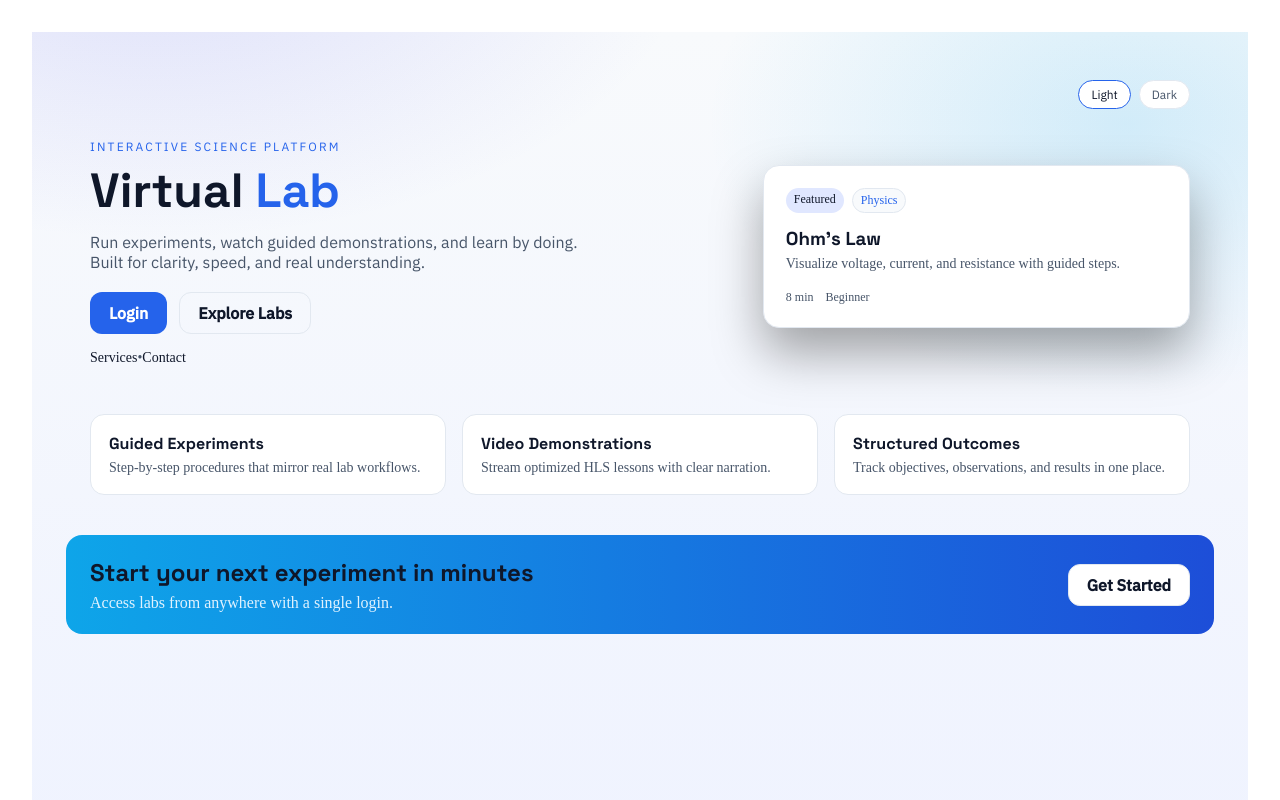
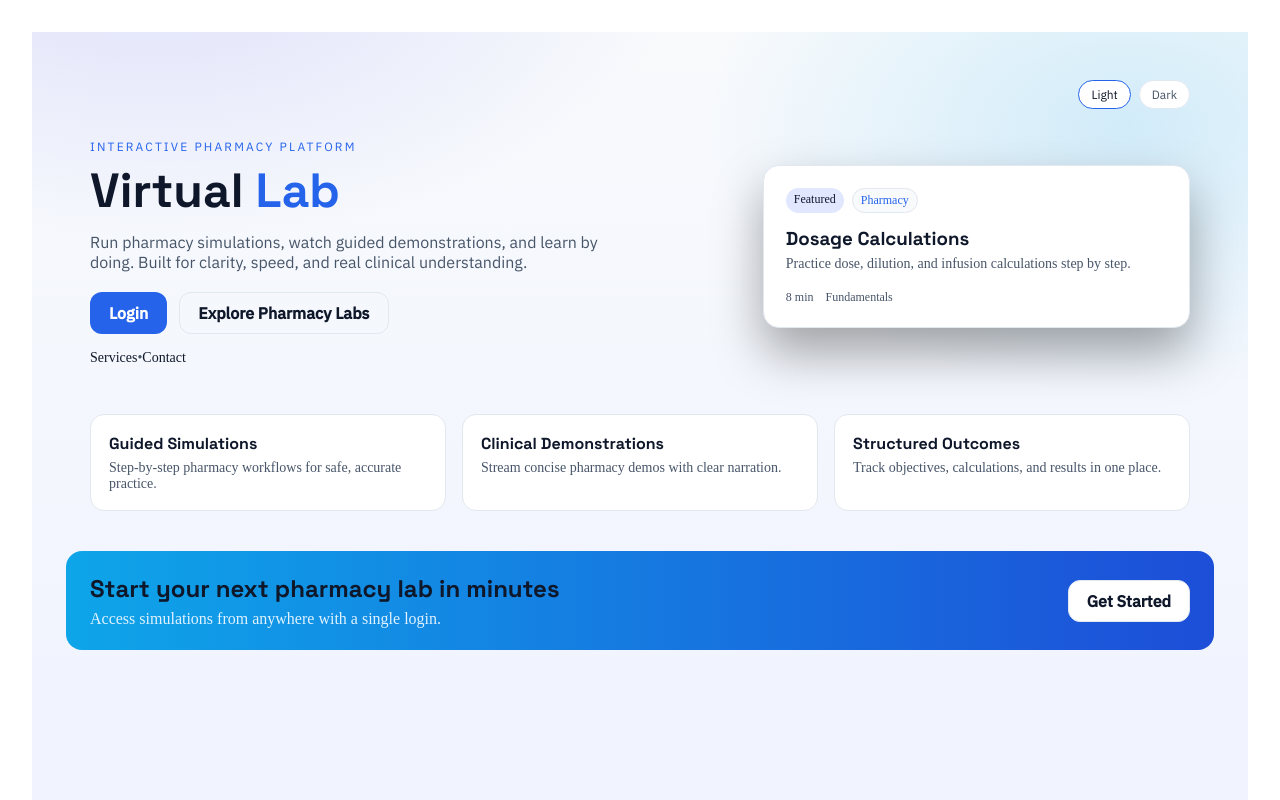
Before and after one commit to ashok-byte-singh/railway-nuxt-laravel-hls, a Nuxt app in the folder nuxt/: page / in a window 1280 px wide. Shown: the top 800 px of the page. Built offline with nearby package versions, Linux system fonts and the light colour scheme; no server answers.

Commit message:
commit block right click

```diff
--- a/nuxt/app/pages/index.vue
+++ b/nuxt/app/pages/index.vue
@@ -40,17 +40,17 @@ watch(theme, (val) => {
     </div>
     <header class="hero">
       <div class="hero-copy">
-        <p class="eyebrow">Interactive Science Platform</p>
+        <p class="eyebrow">Interactive Pharmacy Platform</p>
         <h1>
           Virtual <span class="accent">Lab</span>
         </h1>
         <p class="subhead">
-          Run experiments, watch guided demonstrations, and learn by doing.
-          Built for clarity, speed, and real understanding.
+          Run pharmacy simulations, watch guided demonstrations, and learn by doing.
+          Built for clarity, speed, and real clinical understanding.
         </p>
         <div class="cta">
           <NuxtLink to="/login" class="btn primary">Login</NuxtLink>
-          <NuxtLink to="/experiments" class="btn ghost">Explore Labs</NuxtLink>
+          <NuxtLink to="/experiments" class="btn ghost">Explore Pharmacy Labs</NuxtLink>
         </div>
         <div class="quick-links">
           <NuxtLink to="/service">Services</NuxtLink>
@@ -61,36 +61,36 @@ watch(theme, (val) => {
       <div class="hero-card">
         <div class="card-top">
           <span class="chip">Featured</span>
-          <span class="chip ghost">Physics</span>
+          <span class="chip ghost">Pharmacy</span>
         </div>
-        <h3>Ohm’s Law</h3>
-        <p>Visualize voltage, current, and resistance with guided steps.</p>
+        <h3>Dosage Calculations</h3>
+        <p>Practice dose, dilution, and infusion calculations step by step.</p>
         <div class="card-meta">
           <span>8 min</span>
-          <span>Beginner</span>
+          <span>Fundamentals</span>
         </div>
       </div>
     </header>
 
     <section class="grid">
       <div class="panel">
-        <h4>Guided Experiments</h4>
-        <p>Step-by-step procedures that mirror real lab workflows.</p>
+        <h4>Guided Simulations</h4>
+        <p>Step-by-step pharmacy workflows for safe, accurate practice.</p>
       </div>
       <div class="panel">
-        <h4>Video Demonstrations</h4>
-        <p>Stream optimized HLS lessons with clear narration.</p>
+        <h4>Clinical Demonstrations</h4>
+        <p>Stream concise pharmacy demos with clear narration.</p>
       </div>
       <div class="panel">
         <h4>Structured Outcomes</h4>
-        <p>Track objectives, observations, and results in one place.</p>
+        <p>Track objectives, calculations, and results in one place.</p>
       </div>
     </section>
 
     <section class="cta-band">
       <div>
-        <h2>Start your next experiment in minutes</h2>
-        <p>Access labs from anywhere with a single login.</p>
+        <h2>Start your next pharmacy lab in minutes</h2>
+        <p>Access simulations from anywhere with a single login.</p>
       </div>
       <NuxtLink to="/login" class="btn dark">Get Started</NuxtLink>
     </section>
```
